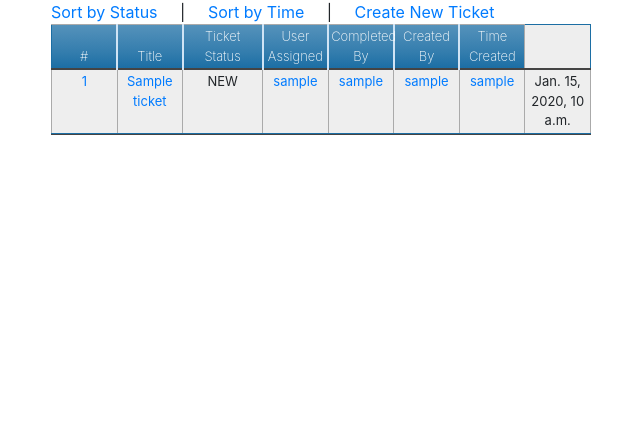
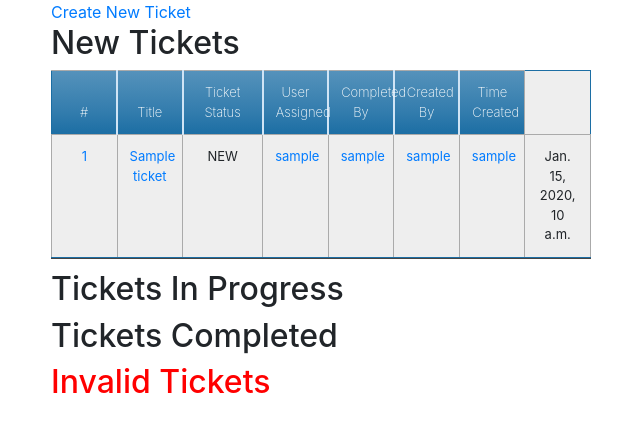
Before and after one commit to Imraj423/therealbugtracker, a Django app: page /home/ in a window 1280 px wide. Shown: the part 70-502 px from the top of the page, without its empty margins (319-959 px from the left). Run offline with Django 3.2, Linux system fonts and the light colour scheme; a user stored in the database is signed in; tables that the repository leaves empty hold one stand-in row (values such as "Sample post"); some libraries are stand-ins or nearby versions.

Commit message:
Final Final

```diff
--- a/bugtracker/template/index.html
+++ b/bugtracker/template/index.html
@@ -1,38 +1,7 @@
 {% extends 'base.html' %}
 {% block content %}
 
-<!-- <style>
-  .divTable {
-    display: table;
-    width: 100%;
-  }
-  .divTableRow {
-    display: table-row;
-  }
-  .divTableHeading {
-    background-color: #eee;
-    display: table-header-group;
-  }
-  .divTableCell,
-  .divTableHead {
-    border: 1px solid #999999;
-    display: table-cell;
-    padding: 3px 10px;
-  }
-  .divTableHeading {
-    background-color: #eee;
-    display: table-header-group;
-    font-weight: bold;
-  }
-  .divTableFoot {
-    background-color: #eee;
-    display: table-footer-group;
-    font-weight: bold;
-  }
-  .divTableBody {
-    display: table-row-group;
-  }
-</style> -->
+
 <style>
 .my-custom-scrollbar {
 position: relative;
@@ -58,7 +27,7 @@
 table.Tickets td,
 table.Tickets th {
     border: 1px solid #AAAAAA;
-    padding: 2px 2px;
+    /* padding: 1px 1px; */
 }
 
 table.Tickets tbody td {
@@ -74,7 +43,7 @@
     background: -moz-linear-gradient(top, #5592bb 0%, #327cad 66%, #1C6EA4 100%);
     background: -webkit-linear-gradient(top, #5592bb 0%, #327cad 66%, #1C6EA4 100%);
     background: linear-gradient(to bottom, #5592bb 0%, #327cad 66%, #1C6EA4 100%);
-    border-bottom: 2px solid #444444;
+    border-bottom: 1px solid #444444;
 }
 
 table.Tickets thead th {
@@ -115,16 +84,18 @@
     border-radius: 5px;
 }</style>
 
-	<title>Document</title>
+	<title>BugTracker</title>
 </head>
 <body>
 
 	<!-- <span><a href="/users/{id}">users </a></span>&nbsp;&nbsp;&nbsp;&nbsp;|&nbsp;&nbsp;&nbsp;&nbsp; -->
-	<span><a href="/sortt/">Sort by Status </a></span>&nbsp;&nbsp;&nbsp;&nbsp;|&nbsp;&nbsp;&nbsp;&nbsp;
-	<span><a href="/sortx/">Sort by Time </a></span>&nbsp;&nbsp;&nbsp;&nbsp;|&nbsp;&nbsp;&nbsp;&nbsp;
+	<!-- <span><a href="/sortt/">Sort by Status </a></span>&nbsp;&nbsp;&nbsp;&nbsp;|&nbsp;&nbsp;&nbsp;&nbsp;
+	<span><a href="/sortx/">Sort by Time </a></span>&nbsp;&nbsp;&nbsp;&nbsp;|&nbsp;&nbsp;&nbsp;&nbsp; -->
 	<span><a href="/createTicket/">Create New Ticket</a> </span>
-	{% if data %}
-	{% for i in data %}
+
+
+  <h2>New Tickets</h2>
+	{% for i in new_tickets %}
 
 	<div class="table-wrapper-scroll-y my-custom-scrollbar">
 	<table class="Tickets table table-hover">
@@ -172,6 +143,159 @@
 	</table>
 	</div>
 	{% endfor %}
-	{% endif %}
 
+
+  <h2>Tickets In Progress</h2>
+  <container class="assbox" style="border: black;">
+	{% for i in assigned_tickets %}
+
+	<div class="table-wrapper-scroll-y my-custom-scrollbar">
+	<table class="Tickets table table-hover">
+		<thead>
+			<tr>
+				<th>#</th>
+				<th>Title</th>
+				<th class="trtr">Ticket Status</th>
+				<th>User Assigned</th>
+				<th>Completed By</th>
+				<th>Created By</th>
+				<th>Time Created</th>
+			</tr>
+		</thead>
+		<tfoot>
+			<tr>
+
+			</tr>
+		</tfoot>
+		<tbody>
+			<tr>
+				<td><a href="/detail/{{i.id}}">{{i.id}}</a></td>
+				<td><a href="/detail/{{i.id}}">{{i.title}}</a></td>
+        <td class="trtr">{{i.status}}</td>
+        {% if i.user_assigned %}
+				<td><a href="/user/{{i.user_assigned.id}}">{{i.user_assigned}}</a></td>
+        {% else %}
+        <td><a href="#">{{i.user_assigned}}</a></td>
+        {% endif %}
+
+        {% if i.completed_by %}
+        <td><a href="/user/{{i.completed_by.id}}">{{i.completed_by}}</a></td>
+        {% else %}
+        <td><a href="#">{{i.completed_by}}</a></td>
+        {% endif %}
+
+        {% if i.created_by %}
+        <td><a href="/user/{{i.created_by.id}}">{{i.created_by}}</a></td>
+        <td><a href="#">{{i.created_by}}</a></td>
+        {% endif %}
+				<td>{{i.time_filled}}</td>
+			</tr>
+
+		</tbody>
+	</table>
+	</div>
+	{% endfor %}
+  </container>
+
+
+  <h2> Tickets Completed</h2>
+	{% for i in completed_tickets %}
+
+	<div class="table-wrapper-scroll-y my-custom-scrollbar">
+	<table class="Tickets table table-hover">
+		<thead>
+			<tr>
+				<th>#</th>
+				<th>Title</th>
+				<th class="trtr">Ticket Status</th>
+				<th>User Assigned</th>
+				<th>Completed By</th>
+				<th>Created By</th>
+				<th>Time Created</th>
+			</tr>
+		</thead>
+		<tfoot>
+			<tr>
+
+			</tr>
+		</tfoot>
+		<tbody>
+			<tr>
+				<td><a href="/detail/{{i.id}}">{{i.id}}</a></td>
+				<td><a href="/detail/{{i.id}}">{{i.title}}</a></td>
+        <td class="trtr">{{i.status}}</td>
+        {% if i.user_assigned %}
+				<td><a href="/user/{{i.user_assigned.id}}">{{i.user_assigned}}</a></td>
+        {% else %}
+        <td><a href="#">{{i.user_assigned}}</a></td>
+        {% endif %}
+
+        {% if i.completed_by %}
+        <td><a href="/user/{{i.completed_by.id}}">{{i.completed_by}}</a></td>
+        {% else %}
+        <td><a href="#">{{i.completed_by}}</a></td>
+        {% endif %}
+
+        {% if i.created_by %}
+        <td><a href="/user/{{i.created_by.id}}">{{i.created_by}}</a></td>
+        <td><a href="#">{{i.created_by}}</a></td>
+        {% endif %}
+				<td>{{i.time_filled}}</td>
+			</tr>
+
+		</tbody>
+	</table>
+	</div>
+	{% endfor %}
+
+
+  <h2 style="color: red">Invalid Tickets</h2>
+	{% for i in invalid_tickets %}
+
+	<div class="table-wrapper-scroll-y my-custom-scrollbar">
+    <table class="Tickets table table-hover">
+      <thead>
+        <tr>
+          <th>#</th>
+          <th>Title</th>
+          <th class="trtr">Ticket Status</th>
+          <th>User Assigned</th>
+          <th>Completed By</th>
+          <th>Created By</th>
+          <th>Time Created</th>
+        </tr>
+      </thead>
+      <tfoot>
+        <tr>
+
+        </tr>
+      </tfoot>
+      <tbody>
+        <tr>
+          <td><a style="color:red" href="/detail/{{i.id}}">{{i.id}}</a></td>
+          <td><a style="color:red;text-decoration: line-through;" href="/detail/{{i.id}}">{{i.title}}</a></td>
+          <td class="trtr" style="color:red">{{i.status}}</td>
+          {% if i.user_assigned %}
+          <td><a style="color:red" href="/user/{{i.user_assigned.id}}">{{i.user_assigned}}</a></td>
+          {% else %}
+          <td><a style="color:red" style="color:red" href="#">{{i.user_assigned}}</a></td>
+          {% endif %}
+
+          {% if i.completed_by %}
+          <td><a style="color:red" href="/user/{{i.completed_by.id}}">{{i.completed_by}}</a></td>
+          {% else %}
+          <td><a style="color:red" href="#">{{i.completed_by}}</a></td>
+          {% endif %}
+
+          {% if i.created_by %}
+          <td><a style="color:red" href="/user/{{i.created_by.id}}">{{i.created_by}}</a></td>
+          <td><a style="color:red" href="#">{{i.created_by}}</a></td>
+          {% endif %}
+          <td style="color:red">{{i.time_filled}}</td>
+        </tr>
+
+      </tbody>
+    </table>
+	</div>
+	{% endfor %}
 	{% endblock %}
--- a/bugtracker/template/style.css
+++ b/bugtracker/template/style.css
@@ -9,7 +9,7 @@
 table.Tickets td,
 table.Tickets th {
     border: 1px solid #AAAAAA;
-    padding: 3px 2px;
+    padding: 1px 1px;
 }
 
 table.Tickets tbody td {
@@ -62,6 +62,6 @@
     display: inline-block;
     background: #1C6EA4;
     color: #FFFFFF;
-    padding: 2px 8px;
+    padding: 2px 2px;
     border-radius: 5px;
 }
--- a/wabbit/urls.py
+++ b/wabbit/urls.py
@@ -9,7 +9,7 @@
     path('createTicket/', views.ticket_add),
     path('logout/', views.logoutUser, name="logout"),
     path('editTicket/<int:id>/', views.edit_tick),
-    path('sortt/', views.sortedt, name="sort_status"),
-    path('sortx/', views.sortedx, name="sort_time"),
+    # path('sortt/', views.sortedt, name="sort_status"),
+    # path('sortx/', views.sortedx, name="sort_time"),
     path('user/<int:id>/', views.user_detail_view),
     ]
--- a/wabbit/views.py
+++ b/wabbit/views.py
@@ -11,7 +11,16 @@
 @login_required(login_url='login')
 def home(request):
     items = Ticket.objects.all()
-    return render(request, 'index.html', {'data': items})
+    assigned_tickets = Ticket.objects.filter(status="IN PROGRESS")
+    new_tickets = Ticket.objects.filter(status="NEW")
+    completed_tickets = Ticket.objects.filter(status="DONE")
+    invalid_tickets = Ticket.objects.filter(status="INVALID")
+    return render(request, 'index.html', {'data': items,
+     'assigned_tickets': assigned_tickets,
+     'new_tickets': new_tickets,
+     'completed_tickets': completed_tickets,
+     'invalid_tickets': invalid_tickets})
+
 
 
 @login_required(login_url='login')
@@ -20,16 +29,16 @@
     return render(request, 'detail.html', {'data': item})
 
 
-def sortedx(request):
-    html = "index.html"
-    data = Ticket.objects.all().order_by("-time_filled")
-    return render(request, html, {"data": data})
+# def sortedx(request):
+#     html = "index.html"
+#     data = Ticket.objects.all().order_by("-time_filled")
+#     return render(request, html, {"data": data})
 
 
-def sortedt(request):
-    html = "index.html"
-    data = Ticket.objects.all().order_by("status").reverse()
-    return render(request, html, {"data": data})
+# def sortedt(request):
+#     html = "index.html"
+#     data = Ticket.objects.all().order_by("status").reverse()
+#     return render(request, html, {"data": data})
 
 
 
```
